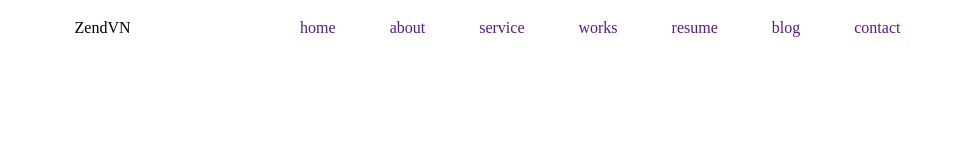
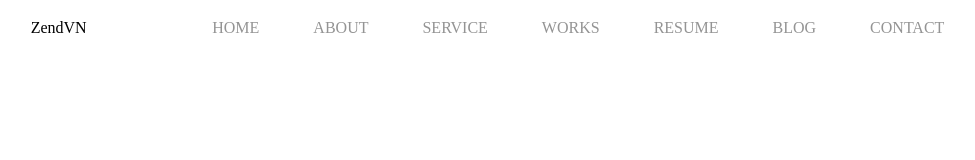
Before and after one commit to ThanhTuan1998/projectcv, a plain HTML site: page Page/index.html in a window 1280 px wide. Shown: the whole page, without its empty margins (100-1075 px from the left). Drawn offline with Linux system fonts and the light colour scheme.

Commit message:
Thanhtuan123.

```diff
--- a/Assets/css/style.css
+++ b/Assets/css/style.css
@@ -7,6 +7,7 @@
     --text-pink: #f79f8f;
     --border-red: #fa5f64;
     --text-white: #fff;
+    --text-gray: #949494;
 }
 .upper {
     text-transform: uppercase;
@@ -28,6 +29,15 @@
 }
 .header__nav ul li a {
     display: block;
+    text-decoration: none;
     padding: 20px 25px;
-    text-decoration: none;
+    text-align: center;
+    font-weight: 200;
+    color: var(--text-gray);
 }
+.header__nav ul li a:hover {
+    width: 100%;
+    color: var(--text-pink);
+    border-bottom: 1px solid;
+    transition: 0.4s;
+}
--- a/Page/index.html
+++ b/Page/index.html
@@ -15,7 +15,7 @@
     <div class="container">
         <header class="header container-fluid d-f">
             <div class="logo">ZendVN</div>
-            <nav class="header__nav">
+            <nav class="header__nav upper">
                 <ul>
                     <li><a href="">home</a></li>
                     <li><a href="">about</a></li>
```
